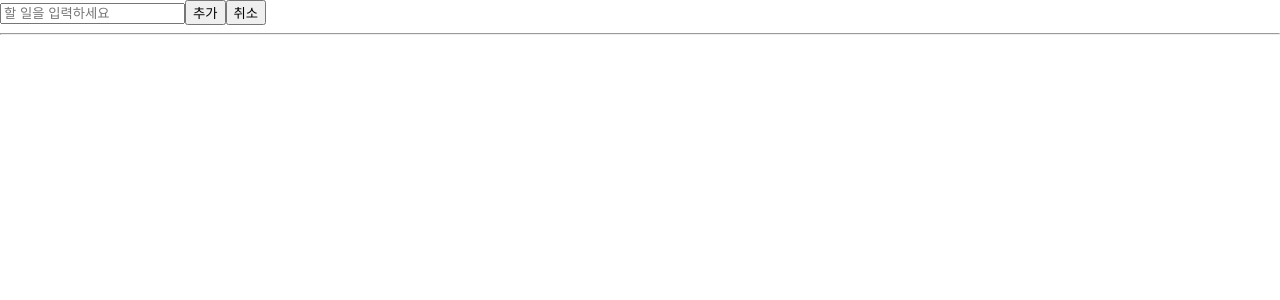
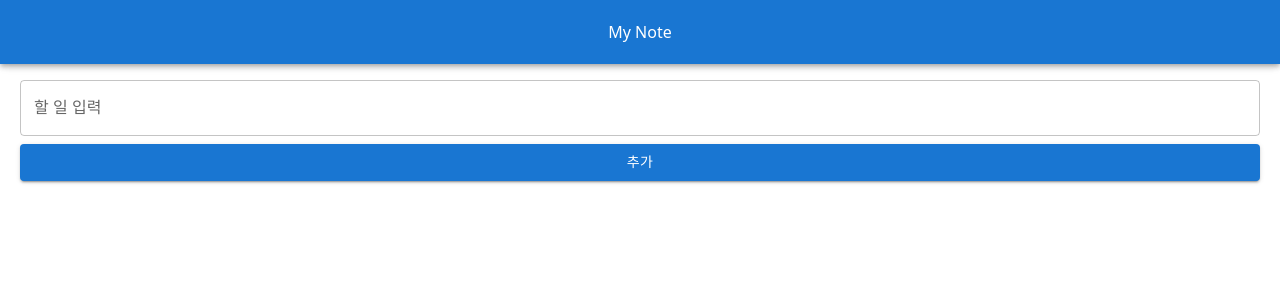
Before and after one commit to kkwonju/2023_04_react_test, a React (Create React App) app: page / in a window 1280 px wide. Shown: the top 300 px of the page. Built offline with nearby package versions, Linux system fonts and the light colour scheme; the HTML template or start-up script is replaced by a standard one; a web font is replaced by a local one.

Commit message:
리스트 마무리

```diff
--- /dev/null
+++ b/src/App copy.js
@@ -0,0 +1,136 @@
+import React, { useState, useRef } from "react";
+
+function NewTodoForm({ todosState }) {
+  const onSubmit = (e) => {
+    e.preventDefault();
+
+    const form = e.target;
+
+    form.content.value = form.content.value.trim();
+
+    if (form.content.value.length == 0) {
+      alert("뭐라도 입력해..");
+      form.content.focus();
+      return;
+    }
+    todosState.addTodo(form.content.value);
+    form.content.value = "";
+    form.content.focus();
+  };
+  return (
+    <>
+      <form onSubmit={onSubmit}>
+        <input autoComplete="off" type="text" name="content" placeholder="할 일을 입력하세요" />
+        <input type="submit" value="추가" />
+        <input type="reset" value="취소" />
+      </form>
+    </>
+  )
+}
+
+// 리스트( 메뉴 ) 아이템
+function TodoListItem({ todosState, todo, index }) {
+  const [editMode, setEditMode] = useState(false);
+  const [editedContent, setEditContent] = useState(todo.content);
+  const editedContentInputRef = useRef(null);
+
+  const removeTodo = () => {
+    todosState.removeTodo(index);
+  };
+
+  const showEdit = () => {
+    setEditMode(true);
+  }
+
+  const commitEdit = () => {
+    if(editedContent.trim().length == 0){
+      alert('할 일 입력해..');
+      editedContentInputRef.current.focus();
+      return;
+    }
+
+    todosState.modifyTodo(index, editedContent.trim());
+
+    setEditMode(false);
+  }
+
+  const cancelEdit = () => {
+    setEditMode(false);
+    setEditContent(todo.content);
+  }
+
+  return (
+    <li key={index}>
+      {todo.id} {todo.regDate}
+      {editMode || (
+        <>
+           {todo.content}
+          &nbsp;
+          <button onClick={showEdit}>수정</button>{" "}
+        </>
+      )}
+      {editMode && (
+        <>
+          <input type="text" placeholder="할 일 입력" value={editedContent} onChange={(e) => setEditContent(e.target.value)}/>
+          <button onClick={commitEdit}>수정완료</button>
+          <button onClick={cancelEdit}>수정취소</button>
+        </>
+      )}
+      <button onClick={removeTodo}>삭제</button>
+    </li>
+  )
+}
+
+// 리스트( 메뉴 )
+function TodoList({ todosState }) {
+  return (
+
+  )
+}
+
+// 할 일 App
+function TodoApp({ todosState }) {
+  return (
+    <>
+      <NewTodoForm todosState={todosState} />
+      <hr />
+      <TodoList todosState={todosState} />
+    </>
+  )
+}
+
+// 기능
+
+
+// App
+function App() {
+  const todosState = useTodoState();
+  return (
+    <>
+      <TodoApp todosState={todosState} />
+    </>
+  );
+};
+
+export default App;
+
+// 날짜객체 입력받아 yyyy-mm-dd hh:mm:ss 형태로 반환
+function dateToStr(d) {
+  const pad = (n) => {
+    return n < 10 ? "0" + n : n;
+  }
+
+  return (
+    d.getFullYear() +
+    "-" +
+    pad(d.getMonth() + 1) +
+    "-" +
+    pad(d.getDate()) +
+    " " +
+    pad(d.getHours()) +
+    ":" +
+    pad(d.getMinutes()) +
+    ":" +
+    pad(d.getSeconds())
+  );
+}
--- a/src/App.js
+++ b/src/App.js
@@ -1,110 +1,7 @@
+import { AppBar, Toolbar, Button, TextField } from "@mui/material";
 import React, { useState, useRef } from "react";
 
-function NewTodoForm({ todosState }) {
-  const onSubmit = (e) => {
-    e.preventDefault();
-
-    const form = e.target;
-
-    form.content.value = form.content.value.trim();
-
-    if (form.content.value.length == 0) {
-      alert("뭐라도 입력해..");
-      form.content.focus();
-      return;
-    }
-    todosState.addTodo(form.content.value);
-    form.content.value = "";
-    form.content.focus();
-  };
-  return (
-    <>
-      <form onSubmit={onSubmit}>
-        <input autoComplete="off" type="text" name="content" placeholder="할 일을 입력하세요" />
-        <input type="submit" value="추가" />
-        <input type="reset" value="취소" />
-      </form>
-    </>
-  )
-}
-
-// 리스트( 메뉴 ) 아이템
-function TodoListItem({ todosState, todo, index }) {
-  const [editMode, setEditMode] = useState(false);
-  const [editedContent, setEditContent] = useState(todo.content);
-  const editedContentInputRef = useRef(null);
-
-  const removeTodo = () => {
-    todosState.removeTodo(index);
-  };
-
-  const showEdit = () => {
-    setEditMode(true);
-  }
-
-  const commitEdit = () => {
-    if(editedContent.trim().length == 0){
-      alert('할 일 입력해..');
-      editedContentInputRef.current.focus();
-      return;
-    }
-
-    todosState.modifyTodo(index, editedContent.trim());
-
-    setEditMode(false);
-  }
-
-  const cancelEdit = () => {
-    setEditMode(false);
-    setEditContent(todo.content);
-  }
-
-  return (
-    <li key={index}>
-      {todo.id} {todo.regDate}
-      {editMode || (
-        <>
-           {todo.content}
-          &nbsp;
-          <button onClick={showEdit}>수정</button>{" "}
-        </>
-      )}
-      {editMode && (
-        <>
-          <input type="text" placeholder="할 일 입력" value={editedContent} onChange={(e) => setEditContent(e.target.value)}/>
-          <button onClick={commitEdit}>수정완료</button>
-          <button onClick={cancelEdit}>수정취소</button>
-        </>
-      )}
-      <button onClick={removeTodo}>삭제</button>
-    </li>
-  )
-}
-
-// 리스트( 메뉴 )
-function TodoList({ todosState }) {
-  return (
-    <ul>
-      {todosState.todos.map((todo, index) => (
-        <TodoListItem todosState={todosState} key={todo.id} todo={todo} index={index} />
-      ))}
-    </ul>
-  )
-}
-
-// 할 일 App
-function TodoApp({ todosState }) {
-  return (
-    <>
-      <NewTodoForm todosState={todosState} />
-      <hr />
-      <TodoList todosState={todosState} />
-    </>
-  )
-}
-
-// 기능
-function useTodoState() {
+function useTodosState() {
   const [todos, setTodos] = useState([]);
   const lastTodoIdRef = useRef(0);
 
@@ -141,10 +38,52 @@ function useTodoState() {
 
 // App
 function App() {
-  const todosState = useTodoState();
+  const todosState = useTodosState();
+
+  const onSubmit = (e) => {
+    e.preventDefault();
+
+    const form = e.target;
+
+    form.content.value = form.content.value.trim();
+
+    if (form.content.value.length == 0) {
+      alert("뭐라도 입력해..");
+      form.content.focus();
+      return;
+    }
+    todosState.addTodo(form.content.value);
+    form.content.value = "";
+    form.content.focus();
+  };
   return (
     <>
-      <TodoApp todosState={todosState} />
+      <AppBar position="fixed">
+        <Toolbar>
+          <div className="flex-1"></div>
+          <span className="font-bod">My Note</span>
+          <div className="flex-1"></div>
+        </Toolbar>
+      </AppBar>
+
+      <form onSubmit={onSubmit} className="flex flex-col mt-5 px-5 gap-2">
+        <TextField autoCapitalize="off" name="content" variant="outlined" label="할 일 입력" />
+        <Button variant="contained">추가</Button>
+      </form>
+      <div className="mt-5 px-4">
+        <ul>
+          {todosState.todos.map((todo) => (
+            <li key={todo.id} className="mt-10">
+              <div className="flex gap-2">
+                <span>번호 : {todo.id}</span>
+                <span>날짜 : {todo.regDate}</span>
+              </div>
+              <div>{todo.content}</div>
+            </li>
+          ))}
+        </ul>
+      </div>
+      {/* {todosState.todos.length} */}
     </>
   );
 };
--- a/src/Root.js
+++ b/src/Root.js
@@ -8,7 +8,8 @@ export default function Root() {
         },
         palette: {
             primary: {
-                main: '#f50057',
+                main: '#ff80ab',
+                contrastText: 'white',
             },
         }
     });
--- a/src/index.css
+++ b/src/index.css
@@ -1,8 +1,8 @@
 
 /* 테일윈드 활성화 */
-/* @tailwind base;
+@tailwind base;
 @tailwind components;
-@tailwind utilities; */
+@tailwind utilities;
 
 @font-face {
     font-family: "GmarketSansMedium";
@@ -16,6 +16,7 @@ html,
 body,
 #root {
     height: 100%;
+    margin-top: 40px;
 }
 
 html > body {
```
